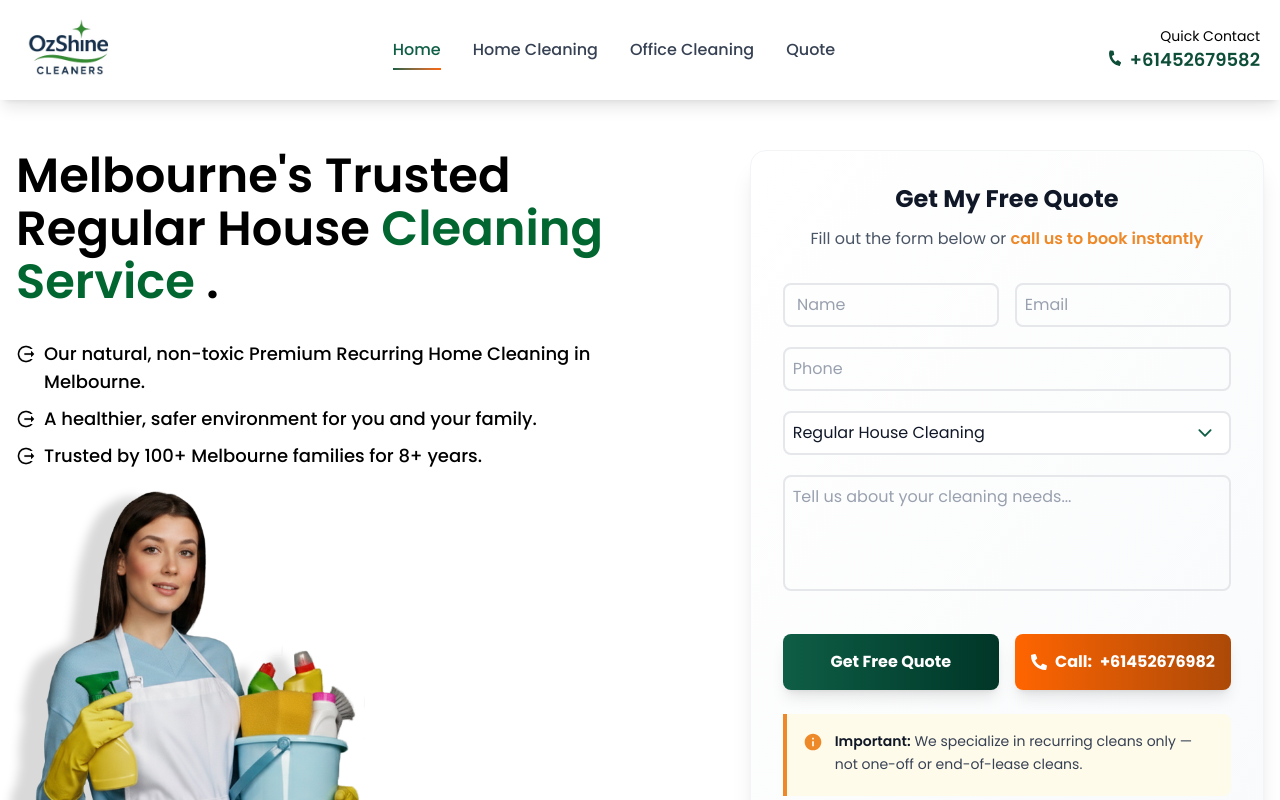
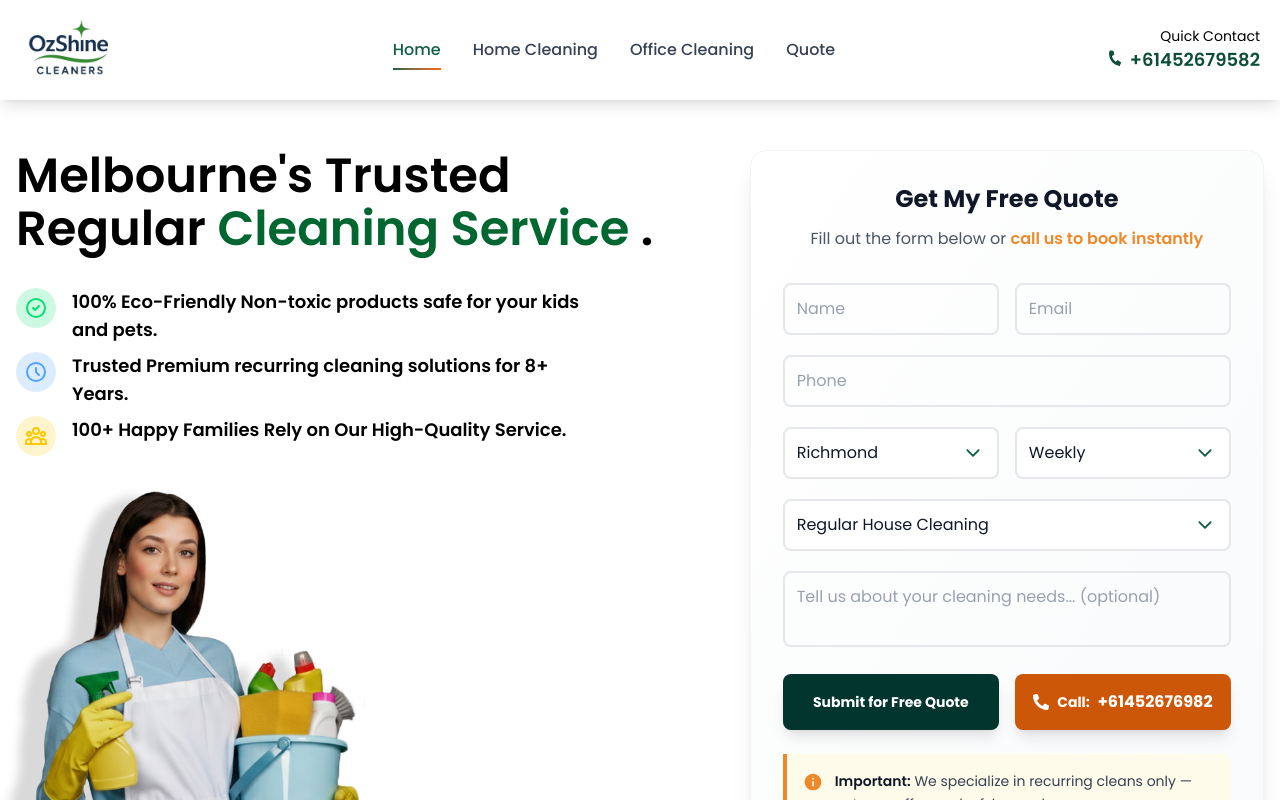
Before and after one commit to Alapottra-troj1n/ozshine-cleaners, a Next.js app: page / in a window 1280 px wide. Shown: the top 800 px of the page. Built offline with nearby package versions, Linux system fonts and the light colour scheme.

Commit message:
Banner form changed and also the highlight point changed

```diff
--- a/src/app/regular/page.tsx
+++ b/src/app/regular/page.tsx
@@ -201,7 +201,7 @@ const Page = () => {
                                 <h1 className="text-white font-semibold text-xl lg:text-5xl max-w-md md:max-w-[950px] mx-auto">
                                     Melbourne's Most Trusted <span className="text-green-400">Regular House Cleaning </span> Service.
                                 </h1>
-                                <h3 className="text-white text-sm max-w-xs lg:text-[17px] md:max-w-lg lg:max-w-3xl mx-auto my-5">
+                                <h3 className="text-white text-sm max-w-sm lg:text-[17px] md:max-w-lg lg:max-w-3xl mx-auto my-5">
                                     Weekly, fortnightly & monthly cleaning for busy families — eco-friendly, insured & reliable.
                                 </h3>
                             </div>
--- a/src/components/HeroBanner.tsx
+++ b/src/components/HeroBanner.tsx
@@ -28,6 +28,8 @@ const HeroBanner = () => {
             name: formData.get("name"),
             email: formData.get("email"),
             phone: formData.get("phone"),
+            suburb: formData.get("suburb"),
+            frequency: formData.get("frequency"),
             service: formData.get("service"),
             message: formData.get("message"),
         };
@@ -74,59 +76,56 @@ const HeroBanner = () => {
     return (
         <section
             id="hero-form"
-            className={`${poppins.className} mt-[50px] md:mt-[50px] mb-[82px]`}>
+            className={`${poppins.className} mt-[50px] md:mt-[50px] mb-[42px]`}>
             <Toaster />
 
             <div className="mx-auto px-3 lg:px-4 max-w-7xl">
-                <div className="flex flex-col md:flex-row justify-between items-start lg:gap-12">
+                <div className="flex flex-col lg:flex-row justify-between items-start gap-2 lg:gap-12">
                     {/* LEFT COLUMN */}
                     <section className="w-full lg:w-2/3 relative md:mb-0">
-                        <div className="text-3xl md:text-5xl lg:text-5xl text-center md:text-left lg:leading-[1.1]">
-                            <h1 className="text-black font-semibold">Melbourne's Trusted Regular House <span className="text-green-800">Cleaning Service</span> .</h1>
+                        <div className="text-3xl md:text-5xl lg:text-5xl text-center lg:text-left lg:leading-[1.1]">
+                            <h1 className="text-black font-semibold">Melbourne's Trusted Regular  <span className="text-green-800">Cleaning Service</span> .</h1>
                         </div>
                         <div className="mt-8 text-lg font-medium space-y-2 max-w-xl text-black">
-                            <p className="space-x-2 lg:flex lg:items-start">
-                                <Image
-                                    src="/Location-Exit.png"
-                                    alt="Location-exit icon"
-                                    width={20}
-                                    height={20}
-                                    className="object-contain lg:mt-1 text-[#0F5E46] inline"
-                                />
-                                <span className="align-text-top">
-                                    Our natural, non-toxic Premium Recurring Home Cleaning in Melbourne.
-                                </span>
-                            </p>
-                            <p className="space-x-2">
-                                <Image
-                                    src="/Location-Exit.png"
-                                    alt="Location-exit icon"
-                                    width={20}
-                                    height={20}
-                                    className="object-contain text-[#0F5E46] inline"
-                                />
-                                <span className="align-text-top">
-                                    A healthier, safer environment for you and your family.
-                                </span>
-                            </p>
-                            <p className="space-x-2">
-                                <Image
-                                    src="/Location-Exit.png"
-                                    alt="Location-exit icon"
-                                    width={20}
-                                    height={20}
-                                    className="object-contain text-[#0F5E46] inline"
-                                />
-                                <span className="align-text-top">
-                                    Trusted by 100+ Melbourne families for 8+ years.
-                                </span>
-                            </p>
+                            <div className="flex items-start gap-4">
+                                <div className="bg-green-400/20 rounded-full p-2 flex-shrink-0">
+                                    <svg className="w-6 text-green-400" fill="none" stroke="currentColor" viewBox="0 0 24 24">
+                                        <path strokeLinecap="round" strokeLinejoin="round" strokeWidth={2} d="M9 12l2 2 4-4m6 2a9 9 0 11-18 0 9 9 0 0118 0z" />
+                                    </svg>
+                                </div>
+                                <div>
+                                    {/* <h4 className="md:text-white font-semibold text-lg mb-2">100% Eco-Friendly</h4> */}
+                                    <p className="text-md font-semibold">100% Eco-Friendly Non-toxic products safe for your kids and pets.</p>
+                                </div>
+                            </div>
+                            <div className="flex items-start gap-4">
+                                <div className="bg-blue-400/20 rounded-full p-2 flex-shrink-0">
+                                    <svg className="w-6 text-blue-400" fill="none" stroke="currentColor" viewBox="0 0 24 24">
+                                        <path strokeLinecap="round" strokeLinejoin="round" strokeWidth={2} d="M12 8v4l3 3m6-3a9 9 0 11-18 0 9 9 0 0118 0z" />
+                                    </svg>
+                                </div>
+                                <div>
+                                    {/* <h4 className="md:text-white font-semibold text-lg mb-2"></h4> */}
+                                    <p className="text-md font-semibold">Trusted Premium recurring cleaning solutions for 8+ Years.</p>
+                                </div>
+                            </div>
+                            <div className="flex items-start gap-4">
+                                <div className="bg-yellow-400/20 rounded-full p-2 flex-shrink-0">
+                                    <svg className="w-6  text-yellow-400" fill="none" stroke="currentColor" viewBox="0 0 24 24">
+                                        <path strokeLinecap="round" strokeLinejoin="round" strokeWidth={2} d="M17 20h5v-2a3 3 0 00-5.356-1.857M17 20H7m10 0v-2c0-.656-.126-1.283-.356-1.857M7 20H2v-2a3 3 0 015.356-1.857M7 20v-2c0-.656.126-1.283.356-1.857m0 0a5.002 5.002 0 019.288 0M15 7a3 3 0 11-6 0 3 3 0 016 0zm6 3a2 2 0 11-4 0 2 2 0 014 0zM7 10a2 2 0 11-4 0 2 2 0 014 0z" />
+                                    </svg>
+                                </div>
+                                <div>
+                                    {/* <h4 className="md:text-white font-semibold text-lg mb-2"></h4> */}
+                                    <p className="text-md font-semibold">100+ Happy Families Rely on Our High-Quality Service.</p>
+                                </div>
+                            </div>
                         </div>
-                        <div className="flex justify-center md:justify-start md:absolute md:left-[-100px] top-[220px] md:top-[275px]">
+                        <div className="flex justify-center lg:justify-start lg:absolute md:left-[-100px] top-[220px] md:top-[275px]">
                             <img
                                 src="/Hero.png"
                                 alt="OzShine Cleaner Service Worker with supplies"
-                                className="object-cover transform scale-x-[-1] max-w-2xl h-auto md:w-[482px] md:h-[500px] [filter:drop-shadow(25px_5px_5px_rgba(0,0,0,0.15))]"
+                                className="object-cover transform scale-x-[-1] max-w-2xl h-auto lg:w-[482px] md:h-[500px] [filter:drop-shadow(25px_5px_5px_rgba(0,0,0,0.15))]"
                             />
                         </div>
                     </section>
@@ -145,30 +144,27 @@ const HeroBanner = () => {
                                 </p>
                             </div>
 
-                            <form
-                                ref={formRef}
-                                onSubmit={sendEmail}
-                                className="space-y-5">
+                            <form ref={formRef} onSubmit={sendEmail} className="space-y-5">
                                 {/* Name & Email Row */}
                                 <div className="grid grid-cols-1 md:grid-cols-2 gap-4">
                                     <div className="relative">
                                         <input
                                             type="text"
                                             name="name"
-                                            placeholder=" Name"
+                                            placeholder="Name"
                                             required
                                             disabled={isLoading}
-                                            className="w-full p-2 border-2 border-gray-200 rounded-lg focus:border-[#0F5E46] focus:ring-2 focus:ring-[#0F5E46]/20 focus:outline-none transition-all disabled:bg-gray-100 disabled:cursor-not-allowed text-gray-900 placeholder:text-gray-400"
+                                            className="w-full p-3 border-2 border-gray-200 rounded-lg focus:border-[#0F5E46] focus:ring-2 focus:ring-[#0F5E46]/20 focus:outline-none transition-all disabled:bg-gray-100 disabled:cursor-not-allowed text-gray-900 placeholder:text-gray-400"
                                         />
                                     </div>
                                     <div className="relative">
                                         <input
                                             type="email"
                                             name="email"
-                                            placeholder="Email "
+                                            placeholder="Email"
                                             required
                                             disabled={isLoading}
-                                            className="w-full p-2 border-2 border-gray-200 rounded-lg focus:border-[#0F5E46] focus:ring-2 focus:ring-[#0F5E46]/20 focus:outline-none transition-all disabled:bg-gray-100 disabled:cursor-not-allowed text-gray-900 placeholder:text-gray-400"
+                                            className="w-full p-3 border-2 border-gray-200 rounded-lg focus:border-[#0F5E46] focus:ring-2 focus:ring-[#0F5E46]/20 focus:outline-none transition-all disabled:bg-gray-100 disabled:cursor-not-allowed text-gray-900 placeholder:text-gray-400"
                                         />
                                     </div>
                                 </div>
@@ -178,10 +174,50 @@ const HeroBanner = () => {
                                     <input
                                         type="tel"
                                         name="phone"
-                                        placeholder="Phone "
+                                        placeholder="Phone"
                                         disabled={isLoading}
-                                        className="w-full p-2 border-2 border-gray-200 rounded-lg focus:border-[#0F5E46] focus:ring-2 focus:ring-[#0F5E46]/20 focus:outline-none transition-all disabled:bg-gray-100 disabled:cursor-not-allowed text-gray-900 placeholder:text-gray-400"
+                                        className="w-full p-3 border-2 border-gray-200 rounded-lg focus:border-[#0F5E46] focus:ring-2 focus:ring-[#0F5E46]/20 focus:outline-none transition-all disabled:bg-gray-100 disabled:cursor-not-allowed text-gray-900 placeholder:text-gray-400"
                                     />
+                                </div>
+
+                                {/* Suburb & Frequency Row */}
+                                <div className="grid grid-cols-1 md:grid-cols-2 gap-4">
+                                    {/* Suburb selection */}
+                                    <div className="relative">
+                                        <select
+                                            name="suburb"
+                                            defaultValue=""
+                                            required
+                                            disabled={isLoading}
+                                            className="w-full p-3 border-2 border-gray-200 rounded-lg bg-white appearance-none focus:border-[#0F5E46] focus:ring-2 focus:ring-[#0F5E46]/20 focus:outline-none transition-all disabled:bg-gray-100 disabled:cursor-not-allowed text-gray-900 cursor-pointer">
+                                            <option>Richmond</option>
+                                            <option>South Yarra / Toorak / Malvern East</option>
+                                            <option>Brunswick / Carlton / Fitzroy</option>
+                                            <option>Hawthorn / Camberwell / Kew</option>
+                                            <option>Footscray / Yarraville / Williamstown</option>
+                                            <option>Box Hill / Doncaster / Blackburn</option>
+                                            <option>Glen Waverley / Mount Waverley / Burwood</option>
+                                            <option>Essendon / Moonee Ponds / Brunswick East</option>
+                                            <option>Balwyn North / Camberwell East</option>
+                                            <option>Werribee / Cranbourne / Craigieburn / Tarneit / Pakenham</option>
+                                        </select>
+                                        <IoIosArrowDown className="absolute right-4 top-1/2 transform -translate-y-1/2 text-[#0F5E46] pointer-events-none text-xl" />
+                                    </div>
+
+                                    {/* Frequency selection */}
+                                    <div className="relative">
+                                        <select
+                                            name="frequency"
+                                            defaultValue=""
+                                            required
+                                            disabled={isLoading}
+                                            className="w-full p-3 border-2 border-gray-200 rounded-lg bg-white appearance-none focus:border-[#0F5E46] focus:ring-2 focus:ring-[#0F5E46]/20 focus:outline-none transition-all disabled:bg-gray-100 disabled:cursor-not-allowed text-gray-900 cursor-pointer">
+                                            <option>Weekly</option>
+                                            <option>Fortnightly</option>
+                                            <option>Monthly</option>
+                                        </select>
+                                        <IoIosArrowDown className="absolute right-4 top-1/2 transform -translate-y-1/2 text-[#0F5E46] pointer-events-none text-xl" />
+                                    </div>
                                 </div>
 
                                 {/* Service Selection */}
@@ -191,8 +227,7 @@ const HeroBanner = () => {
                                         defaultValue=""
                                         required
                                         disabled={isLoading}
-                                        className="w-full p-2 border-2 border-gray-200 rounded-lg bg-white appearance-none focus:border-[#0F5E46] focus:ring-2 focus:ring-[#0F5E46]/20 focus:outline-none transition-all disabled:bg-gray-100 disabled:cursor-not-allowed text-gray-900 cursor-pointer">
-                                        {/* <option value="">Select a Service</option> */}
+                                        className="w-full p-3 border-2 border-gray-200 rounded-lg bg-white appearance-none focus:border-[#0F5E46] focus:ring-2 focus:ring-[#0F5E46]/20 focus:outline-none transition-all disabled:bg-gray-100 disabled:cursor-not-allowed text-gray-900 cursor-pointer">
                                         <option>Regular House Cleaning</option>
                                         <option>Office Cleaning</option>
                                     </select>
@@ -203,40 +238,41 @@ const HeroBanner = () => {
                                 <div className="relative">
                                     <textarea
                                         name="message"
-                                        placeholder="Tell us about your cleaning needs..."
-                                        rows={4}
-                                        required
+                                        placeholder="Tell us about your cleaning needs... (optional)"
+                                        rows={2}
                                         disabled={isLoading}
-                                        className="w-full p-2 border-2 border-gray-200 rounded-lg focus:border-[#0F5E46] focus:ring-2 focus:ring-[#0F5E46]/20 focus:outline-none transition-all disabled:bg-gray-100 disabled:cursor-not-allowed text-gray-900 placeholder:text-gray-400 resize-none"
+                                        className="w-full p-3 border-2 border-gray-200 rounded-lg focus:border-[#0F5E46] focus:ring-2 focus:ring-[#0F5E46]/20 focus:outline-none transition-all disabled:bg-gray-100 disabled:cursor-not-allowed text-gray-900 placeholder:text-gray-400 resize-none"
                                     ></textarea>
                                 </div>
 
-                                {/* Buttons with Gradients */}
-                                <div className="flex flex-col sm:flex-row gap-4 pt-4">
+                                {/* Buttons */}
+                                <div className="flex flex-col sm:flex-row gap-4">
                                     <button
                                         type="submit"
                                         disabled={isLoading}
-                                        className="bg-gradient-to-r from-[#0F5E46] to-[#013627]  text-white font-bold py-4 px-6 rounded-lg flex-1 cursor-pointer disabled:bg-gradient-to-r disabled:from-gray-400 disabled:to-gray-500 disabled:cursor-not-allowed transition-all duration-300 flex items-center justify-center gap-2 shadow-lg hover:shadow-2xl transform hover:-translate-y-1 hover:scale-[1.02] relative overflow-hidden group">
-
-                                        <span className="relative z-10 flex items-center gap-2">
+                                        className=" bg-[#02352d] text-white font-bold py-4 px-6  rounded-lg flex-1 cursor-pointer disabled:bg-gradient-to-r disabled:from-gray-400 disabled:to-gray-500 disabled:cursor-not-allowed transition-all duration-300 flex items-center justify-center gap-2 shadow-lg hover:shadow-2xl transform hover:-translate-y-1 hover:scale-[1.02] relative overflow-hidden group">
+                                        <span className="relative z-10 flex items-center gap-2 text-sm">
                                             {isLoading ? (
                                                 <>
                                                     <AiOutlineLoading3Quarters className="animate-spin h-5 w-5" />
                                                     Submitting...
                                                 </>
                                             ) : (
-                                                "Get Free Quote"
+                                                "Submit for Free Quote"
                                             )}
                                         </span>
                                     </button>
-                                    <a href="tel:+61452676982"
-                                        className="bg-gradient-to-r from-[#FF6500] to-[#ac4907] text-white font-bold py-4 px-6 rounded-lg flex-1 flex items-center justify-center gap-2 transition-all duration-300 shadow-lg hover:shadow-2xl transform hover:-translate-y-1 hover:scale-[1.02] relative overflow-hidden group">
+                                    <a
+                                        href="tel:+61452676982"
+                                        className=" bg-[#cc5709] text-white font-bold py-4 px-6 rounded-lg flex-1 flex items-center justify-center gap-2 transition-all duration-300 shadow-lg hover:shadow-2xl transform hover:-translate-y-1 hover:scale-[1.02] relative overflow-hidden group">
                                         <span className="relative z-10 flex items-center gap-2">
                                             <FaPhone className="scale-x-[-1]" />
-                                            <span className="hidden sm:inline">Call:</span> +61452676982
+                                            <span className="hidden sm:inline text-sm">Call:</span> +61452676982
                                         </span>
                                     </a>
                                 </div>
+
+                                {/* Important Notice */}
                                 <div className="bg-amber-50 border-l-4 border-[#EE892A] p-4 rounded-r-lg mt-6">
                                     <div className="flex items-start gap-3">
                                         <MdInfo className="text-[#EE892A] text-xl flex-shrink-0 mt-0.5" />
```
